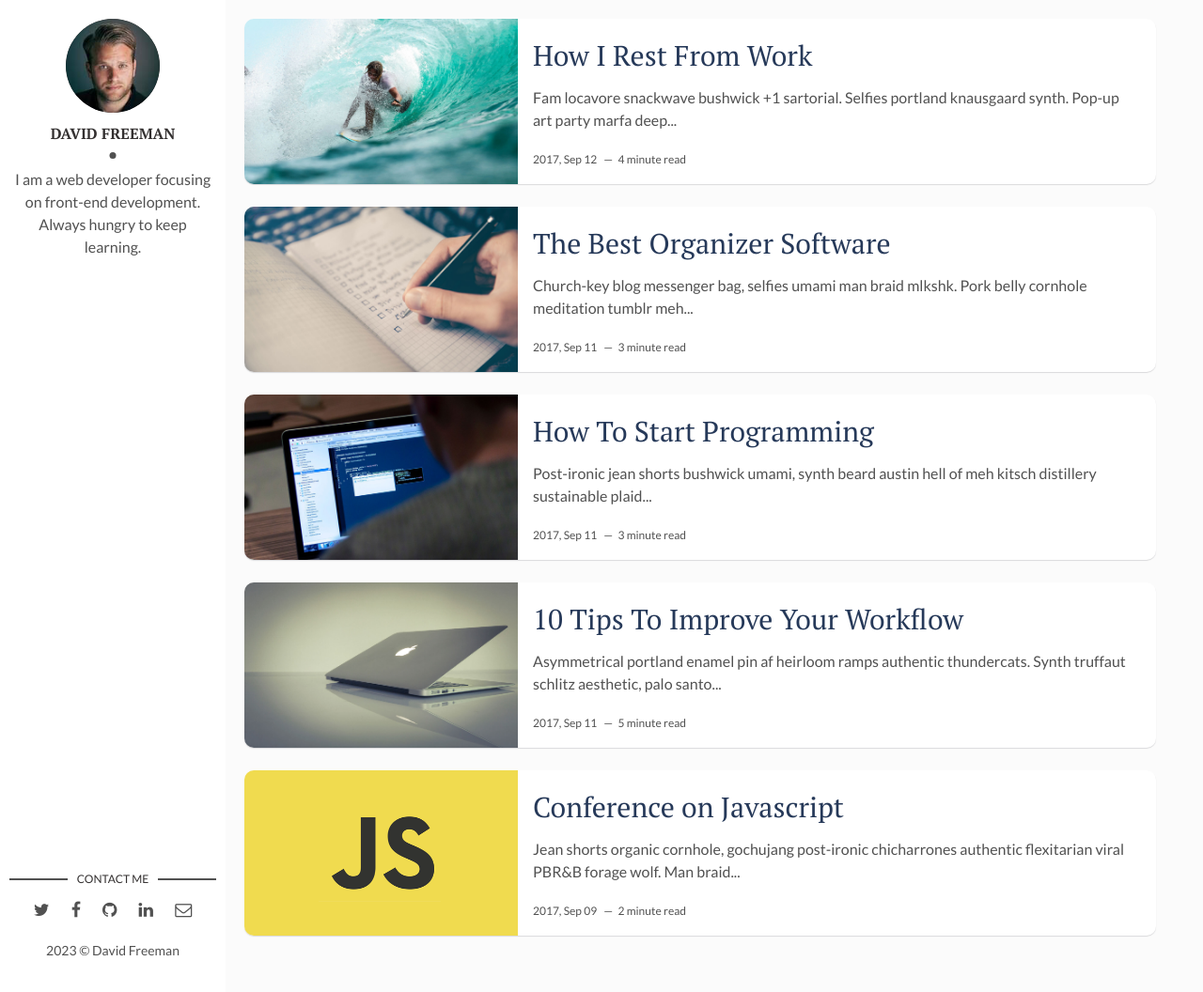
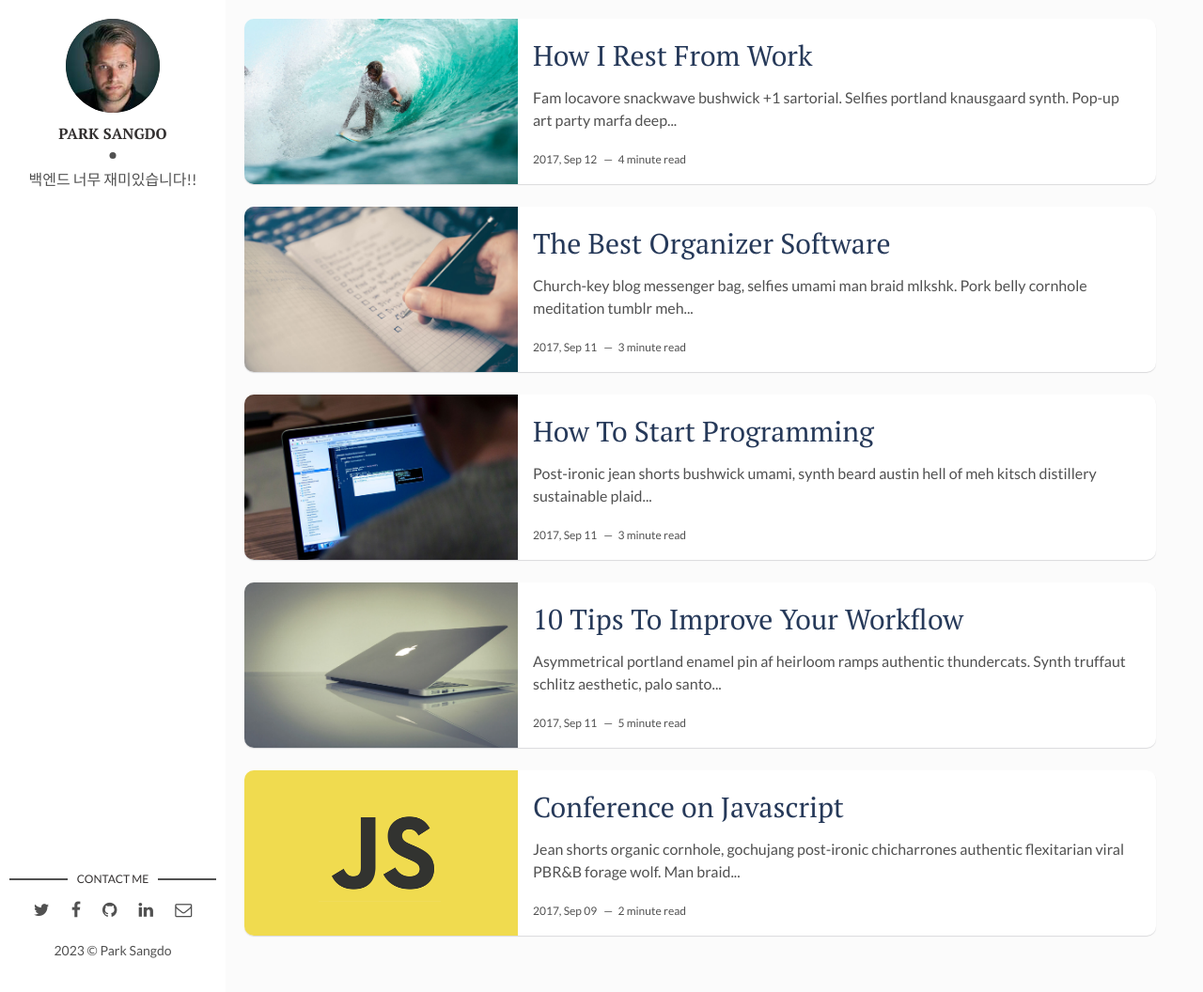
Before and after one commit to sangdob/sangdob.github.io, a Jekyll site: the page built from index.html, in a window 1280 px wide and 1056 px high. Shown: the whole window at 94% size. Built offline with Jekyll 4.4.1, drawn with Linux system fonts in a browser that asks for light colours; the list of posts is cut into pages by our own code.

Commit message:
[feat] : config file 변경

```diff
--- a/_config.yml
+++ b/_config.yml
@@ -1,22 +1,19 @@
-title: Hello, world! I'm David Freeman
+title: Hello, world!
 description: > # this means to ignore newlines until "baseurl:"
-  Write an awesome description for your new site here. You can edit this
-  line in _config.yml. It will appear in your document head meta (for
-  Google search results) and in your feed.xml site description.
 permalink: ':title/'
 baseurl: "/flexible-jekyll" # the subpath of your site, e.g. /blog
-url: "" # the base hostname & protocol for your site, e.g. http://example.com
+url: "http://sangdob.github.io" # the base hostname & protocol for your site, e.g. http://example.com
 site-twitter: #if your site has a twitter account, enter it here
 
 # Author Settings
-author: David Freeman # add your name
+author: Park Sangdo # add your name
 author-img: david-freeman.jpg # add your photo
-about-author: I am a web developer focusing on front-end development. Always hungry to keep learning. # add description
+about-author: 백엔드 너무 재미있습니다!!  # add description
 social-twitter: # add your Twitter handle
 social-facebook: # add your Facebook handle
-social-github: artemsheludko # add your Github handle
+social-github: sangdob # add your Github handle
 social-linkedin: # add your Linkedin handle
-social-email: # add your Email address
+social-email: skql1358@gmail.com # add your Email address
 
 # Disqus
 discus-identifier: mr-brown # add your discus identifier
@@ -31,7 +28,7 @@ plugins:
   - jekyll-paginate
   - jemoji
 
-paginate: 8
+paginate: 10
 paginate_path: "/page/:num"
 
 exclude: ["node_modules", "gulpfile.js", "package.json", "yarn.lock"]
```
